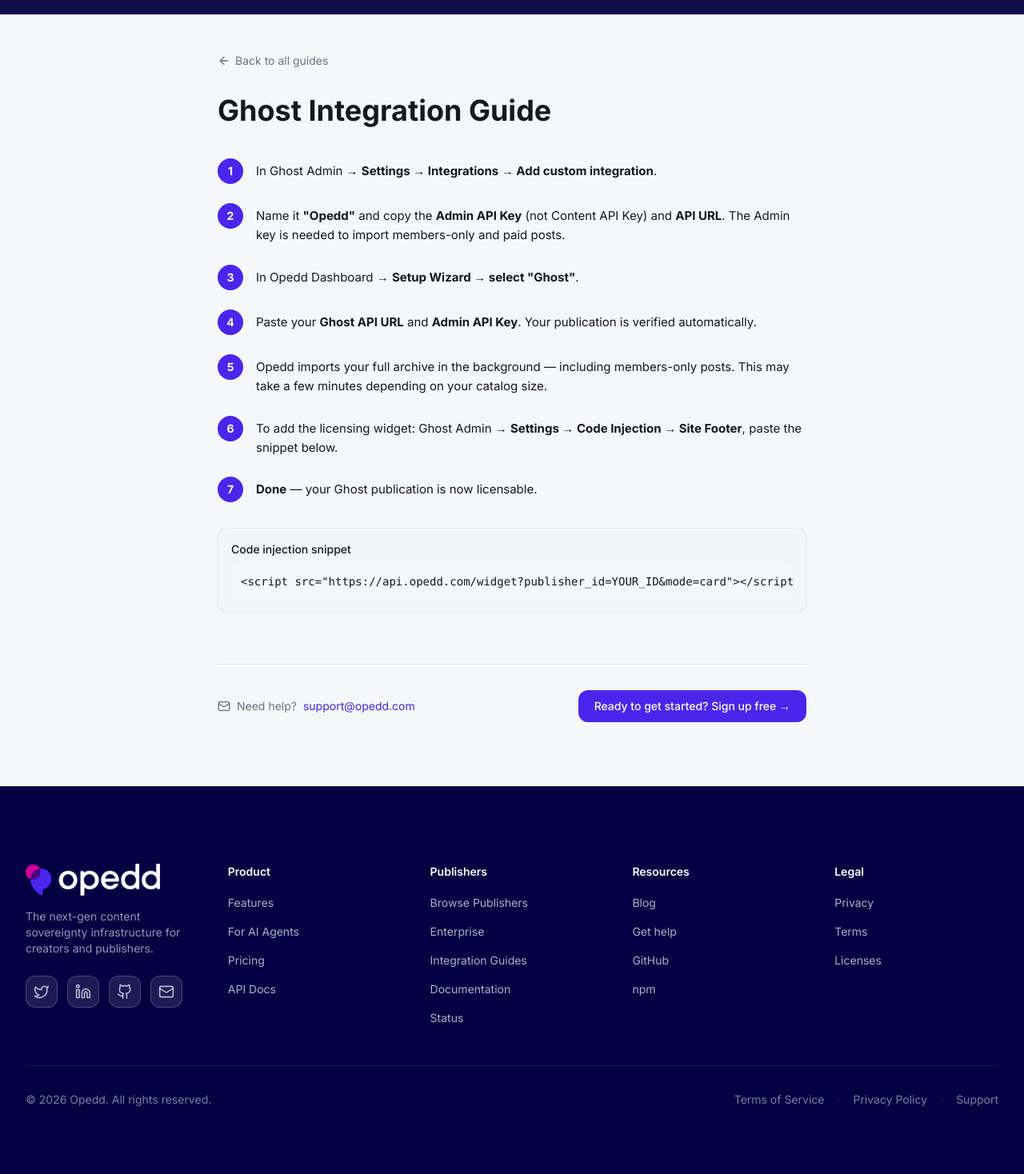
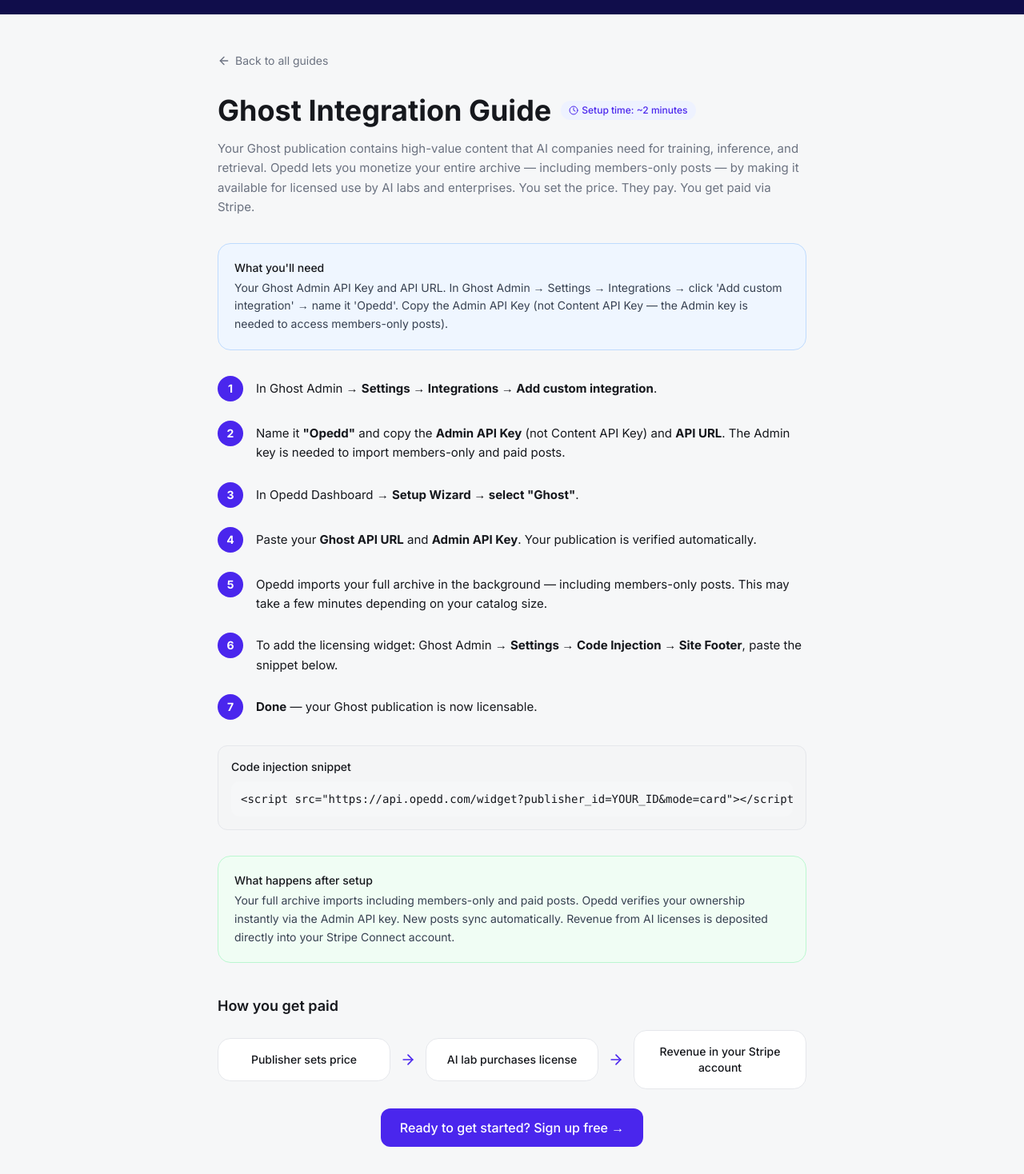
Before and after one commit to Opedd/opedd-frontend, a React (Vite) app: page /guides/ghost in a window 1280 px wide. Shown: the part 62-1530 px from the top of the page at 80% size. Built offline with nearby package versions, Linux system fonts and the light colour scheme; the HTML template or start-up script is replaced by a standard one.

Commit message:
Enhance guides with context
Co-authored-by: Alexandre06 <34003826+Alexandre06@users.noreply.github.com>

```diff
--- a/src/pages/guides/BeehiivGuide.tsx
+++ b/src/pages/guides/BeehiivGuide.tsx
@@ -10,7 +10,13 @@ const Step = ({ n, children }: { n: number; children: React.ReactNode }) => (
 );
 
 const BeehiivGuide = () => (
-  <GuideLayout title="Beehiiv Integration Guide" documentTitle="Beehiiv Integration Guide — Opedd">
+  <GuideLayout
+    title="Beehiiv Integration Guide"
+    documentTitle="Beehiiv Integration Guide — Opedd"
+    intro="Your newsletter reaches thousands of readers — but AI companies are also consuming it for training data. Instead of letting them scrape for free, Opedd lets you set a price and get paid every time your content is licensed. Your full archive and every future edition become revenue-generating assets."
+    prerequisites="Your Beehiiv API Key and Publication ID. In Beehiiv dashboard → Settings → Integrations → API → Create new API key. Your Publication ID is in your Beehiiv dashboard URL (starts with pub_)."
+    afterSetup="Your archive imports and a webhook is registered automatically with Beehiiv. Every new post you publish arrives on Opedd in real-time — no manual action needed. Premium newsletter content is included and marked accordingly."
+  >
     <Step n={1}>
       In Beehiiv → <strong>Settings → Integrations → API → Create new API key</strong>.
     </Step>
--- a/src/pages/guides/GhostGuide.tsx
+++ b/src/pages/guides/GhostGuide.tsx
@@ -10,7 +10,13 @@ const Step = ({ n, children }: { n: number; children: React.ReactNode }) => (
 );
 
 const GhostGuide = () => (
-  <GuideLayout title="Ghost Integration Guide" documentTitle="Ghost Integration Guide — Opedd">
+  <GuideLayout
+    title="Ghost Integration Guide"
+    documentTitle="Ghost Integration Guide — Opedd"
+    intro="Your Ghost publication contains high-value content that AI companies need for training, inference, and retrieval. Opedd lets you monetize your entire archive — including members-only posts — by making it available for licensed use by AI labs and enterprises. You set the price. They pay. You get paid via Stripe."
+    prerequisites="Your Ghost Admin API Key and API URL. In Ghost Admin → Settings → Integrations → click 'Add custom integration' → name it 'Opedd'. Copy the Admin API Key (not Content API Key — the Admin key is needed to access members-only posts)."
+    afterSetup="Your full archive imports including members-only and paid posts. Opedd verifies your ownership instantly via the Admin API key. New posts sync automatically. Revenue from AI licenses is deposited directly into your Stripe Connect account."
+  >
     <Step n={1}>
       In Ghost Admin → <strong>Settings → Integrations → Add custom integration</strong>.
     </Step>
--- a/src/pages/guides/GuideLayout.tsx
+++ b/src/pages/guides/GuideLayout.tsx
@@ -1,16 +1,46 @@
 import { Link } from "react-router-dom";
 import { useDocumentTitle } from "@/hooks/useDocumentTitle";
-import { ArrowLeft, Mail } from "lucide-react";
+import { ArrowLeft, Mail, ArrowRight, Clock } from "lucide-react";
 import Header from "@/components/Header";
 import Footer from "@/components/Footer";
 
 interface GuideLayoutProps {
   title: string;
   documentTitle: string;
+  intro: string;
+  prerequisites: string;
+  afterSetup: string;
   children: React.ReactNode;
 }
 
-const GuideLayout = ({ title, documentTitle, children }: GuideLayoutProps) => {
+const RevenueFlow = () => (
+  <div className="mt-10">
+    <h2 className="text-lg font-semibold text-foreground mb-4">How you get paid</h2>
+    <div className="flex flex-col sm:flex-row items-center gap-3">
+      <div className="flex-1 w-full bg-white border border-[#E5E7EB] rounded-xl p-4 text-center">
+        <p className="text-sm font-medium text-foreground">Publisher sets price</p>
+      </div>
+      <ArrowRight className="w-5 h-5 text-[#4A26ED] flex-shrink-0 rotate-90 sm:rotate-0" />
+      <div className="flex-1 w-full bg-white border border-[#E5E7EB] rounded-xl p-4 text-center">
+        <p className="text-sm font-medium text-foreground">AI lab purchases license</p>
+      </div>
+      <ArrowRight className="w-5 h-5 text-[#4A26ED] flex-shrink-0 rotate-90 sm:rotate-0" />
+      <div className="flex-1 w-full bg-white border border-[#E5E7EB] rounded-xl p-4 text-center">
+        <p className="text-sm font-medium text-foreground">Revenue in your Stripe account</p>
+      </div>
+    </div>
+    <div className="mt-6 text-center">
+      <Link
+        to="/signup"
+        className="inline-flex items-center gap-2 bg-[#4A26ED] hover:bg-[#3B1ED1] text-white px-6 py-3 rounded-lg font-medium transition-colors"
+      >
+        Ready to get started? Sign up free →
+      </Link>
+    </div>
+  </div>
+);
+
+const GuideLayout = ({ title, documentTitle, intro, prerequisites, afterSetup, children }: GuideLayoutProps) => {
   useDocumentTitle(documentTitle);
 
   return (
@@ -26,13 +56,38 @@ const GuideLayout = ({ title, documentTitle, children }: GuideLayoutProps) => {
             Back to all guides
           </Link>
 
-          <h1 className="text-3xl md:text-4xl font-bold text-foreground mb-10">
-            {title}
-          </h1>
+          <div className="flex flex-wrap items-center gap-3 mb-4">
+            <h1 className="text-3xl md:text-4xl font-bold text-foreground">
+              {title}
+            </h1>
+            <span className="bg-[#EEF2FF] text-[#4A26ED] text-xs font-medium px-2.5 py-1 rounded-full inline-flex items-center gap-1">
+              <Clock className="w-3 h-3" />
+              Setup time: ~2 minutes
+            </span>
+          </div>
 
+          {/* A. Why license intro */}
+          <p className="text-[#6B7280] text-[15px] leading-relaxed mb-8">{intro}</p>
+
+          {/* B. What you'll need */}
+          <div className="bg-[#EFF6FF] border border-[#BFDBFE] rounded-xl p-5 mb-8">
+            <p className="text-sm font-medium text-foreground mb-1">What you'll need</p>
+            <p className="text-sm text-[#374151] leading-relaxed">{prerequisites}</p>
+          </div>
+
+          {/* Steps */}
           <div className="prose prose-gray max-w-none">
             {children}
           </div>
+
+          {/* C. What happens after setup */}
+          <div className="mt-8 bg-[#F0FDF4] border border-[#BBF7D0] rounded-xl p-5">
+            <p className="text-sm font-medium text-foreground mb-1">What happens after setup</p>
+            <p className="text-sm text-[#374151] leading-relaxed">{afterSetup}</p>
+          </div>
+
+          {/* E. Revenue flow */}
+          <RevenueFlow />
 
           {/* Need help */}
           <div className="mt-16 border-t border-border pt-8 flex flex-col sm:flex-row items-start sm:items-center justify-between gap-4">
@@ -46,12 +101,6 @@ const GuideLayout = ({ title, documentTitle, children }: GuideLayoutProps) => {
                 support@opedd.com
               </a>
             </div>
-            <Link
-              to="/signup"
-              className="inline-flex items-center gap-2 bg-[#4A26ED] hover:bg-[#3B1ED1] text-white px-5 py-2.5 rounded-lg text-sm font-medium transition-colors"
-            >
-              Ready to get started? Sign up free →
-            </Link>
           </div>
         </div>
       </main>
--- a/src/pages/guides/SubstackGuide.tsx
+++ b/src/pages/guides/SubstackGuide.tsx
@@ -11,7 +11,13 @@ const Step = ({ n, children }: { n: number; children: React.ReactNode }) => (
 );
 
 const SubstackGuide = () => (
-  <GuideLayout title="Substack Integration Guide" documentTitle="Substack Integration Guide — Opedd">
+  <GuideLayout
+    title="Substack Integration Guide"
+    documentTitle="Substack Integration Guide — Opedd"
+    intro="Your Substack archive is a goldmine for AI companies who need high-quality, curated content for training and inference. By uploading your archive to Opedd, you turn every past and future edition into a licensable asset. AI labs pay you directly — separate from your subscriber revenue. It's a new revenue stream, not a replacement."
+    prerequisites="Your Substack CSV export. In Substack → Settings → Export → click 'Create new export' → download the CSV file when ready. This contains all your published posts with titles, URLs, and dates."
+    afterSetup="Your archive imports from the CSV. For ongoing delivery of new posts, set up email forwarding in your Opedd Dashboard (Distribution → Email Forwarding). Forward your Substack notification emails to your Opedd inbound address. Each new post is imported automatically when the email arrives."
+  >
     <Step n={1}>
       In Substack → <strong>Settings → Export → Download CSV archive</strong>.
     </Step>
--- a/src/pages/guides/WordPressGuide.tsx
+++ b/src/pages/guides/WordPressGuide.tsx
@@ -10,7 +10,13 @@ const Step = ({ n, children }: { n: number; children: React.ReactNode }) => (
 );
 
 const WordPressGuide = () => (
-  <GuideLayout title="WordPress Integration Guide" documentTitle="WordPress Integration Guide — Opedd">
+  <GuideLayout
+    title="WordPress Integration Guide"
+    documentTitle="WordPress Integration Guide — Opedd"
+    intro="AI companies are training models on your articles — often without permission or payment. By connecting your WordPress site to Opedd, every article in your archive becomes licensable. AI labs and enterprises pay you directly for the right to use your content, while you retain full ownership and control."
+    prerequisites="Your WordPress site URL (e.g. yoursite.com). Optionally, an Application Password for instant verification — go to Users → Your Profile → Application Passwords in WordPress Admin."
+    afterSetup="Your articles import automatically in the background via the WordPress REST API — this may take a few minutes for large sites. Prices are auto-set based on your content category. New posts sync on a daily schedule. You can adjust pricing anytime in your Opedd Dashboard."
+  >
     <Step n={1}>
       Download the <strong>Opedd Widget plugin</strong> —{" "}
       <a href="/wordpress/opedd-widget.zip" className="text-[#4A26ED] hover:underline">
```
